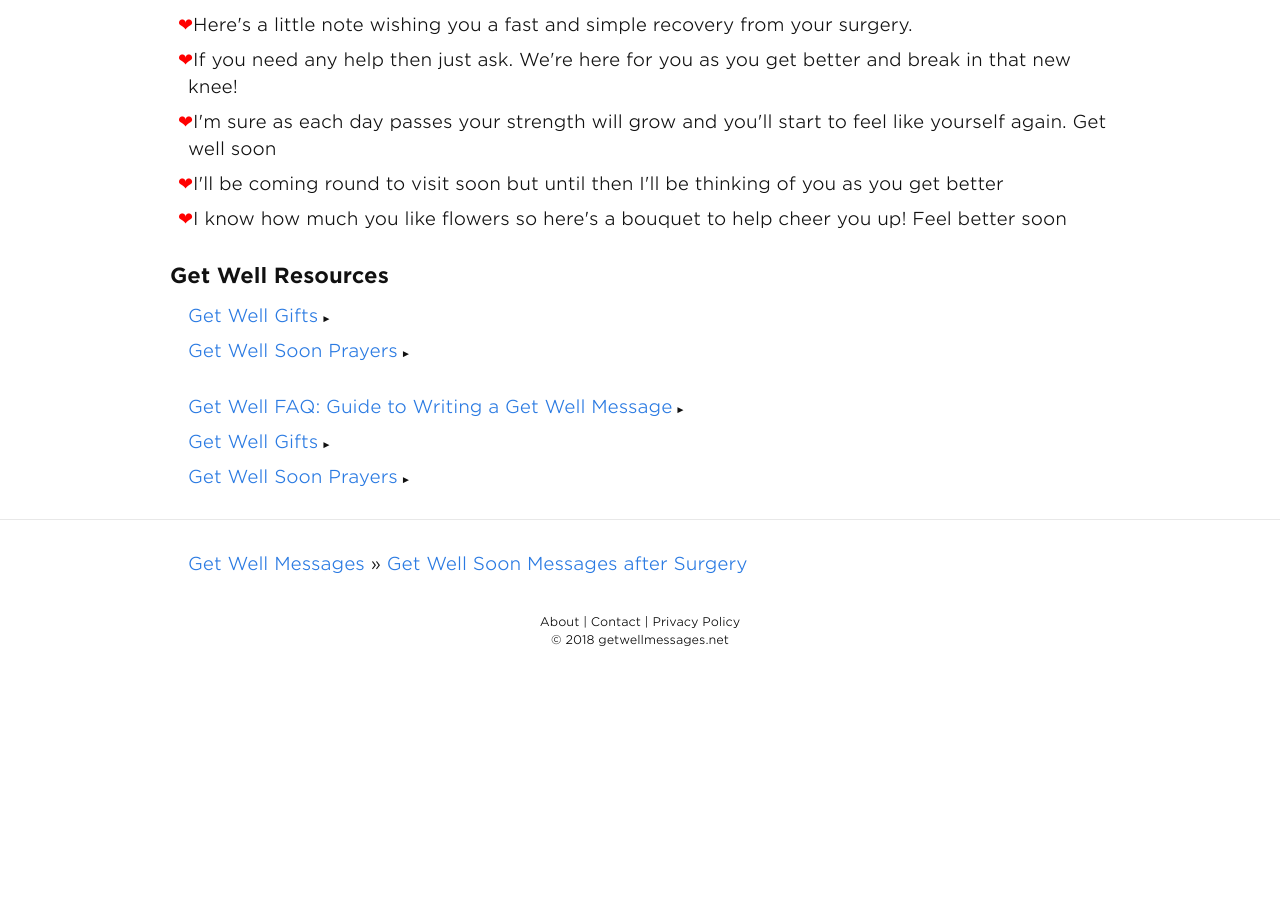
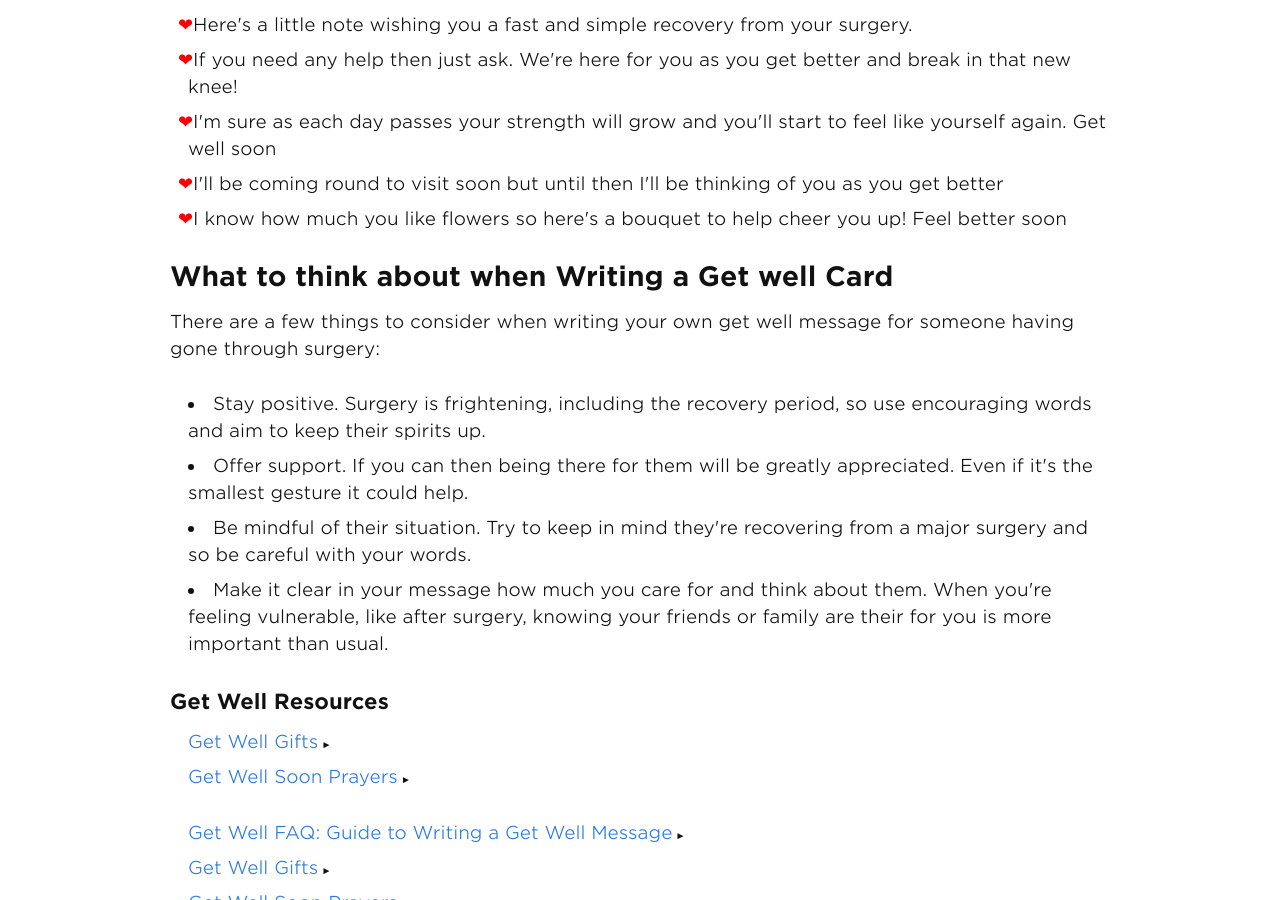
Before and after one commit to andyml123/andyml123.github.io, a Jekyll site: the page built from get-well-soon-messages-after-surgery.md, in a window 1280 px wide and 900 px high, scrolled down 2421 px. Built offline with Jekyll 4.4.1, drawn with Linux system fonts in a browser that asks for light colours; a script that is not in the unit is left out; before the commit the page ends 3119 px from its top, so only the background shows below that.

Commit message:
Update get-well-soon-messages-after-surgery.md

```diff
--- a/get-well-soon-messages-after-surgery.md
+++ b/get-well-soon-messages-after-surgery.md
@@ -78,3 +78,14 @@ published: true
 <li>I'll be coming round to visit soon but until then I'll be thinking of you as you get better</li>
 <li>I know how much you like flowers so here's a bouquet to help cheer you up! Feel better soon</li>
 </ul>
+
+<h2>What to think about when Writing a Get well Card</h2>
+
+There are a few things to consider when writing your own get well message for someone having gone through surgery:
+
+<ul>
+<li>Stay positive. Surgery is frightening, including the recovery period, so use encouraging words and aim to keep their spirits up.</li>
+<li>Offer support. If you can then being there for them will be greatly appreciated. Even if it's the smallest gesture it could help.</li>
+<li>Be mindful of their situation. Try to keep in mind they're recovering from a major surgery and so be careful with your words.</li>
+<li>Make it clear in your message how much you care for and think about them. When you're feeling vulnerable, like after surgery, knowing your friends or family are their for you is more important than usual. </li>
+</ul>
```
